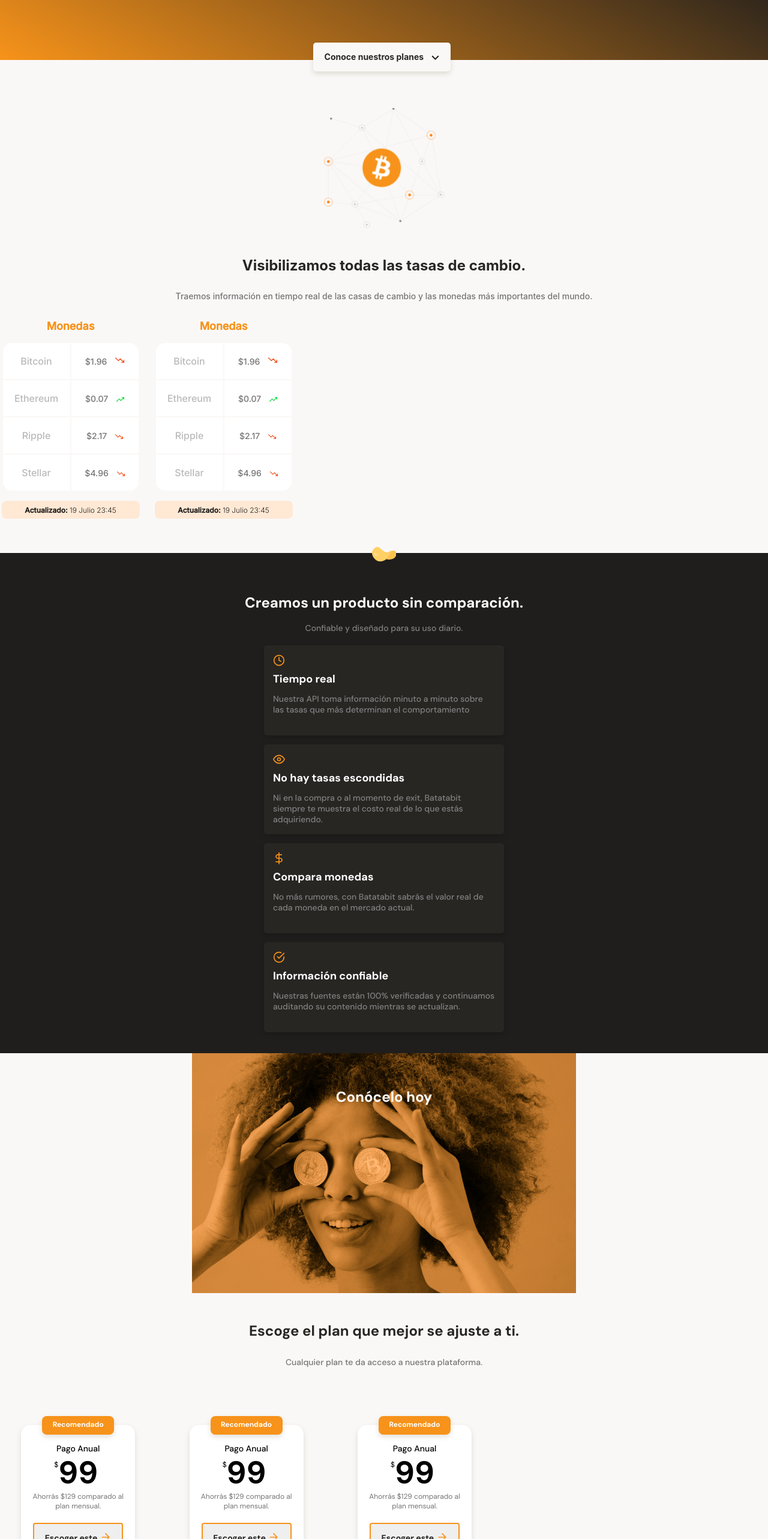
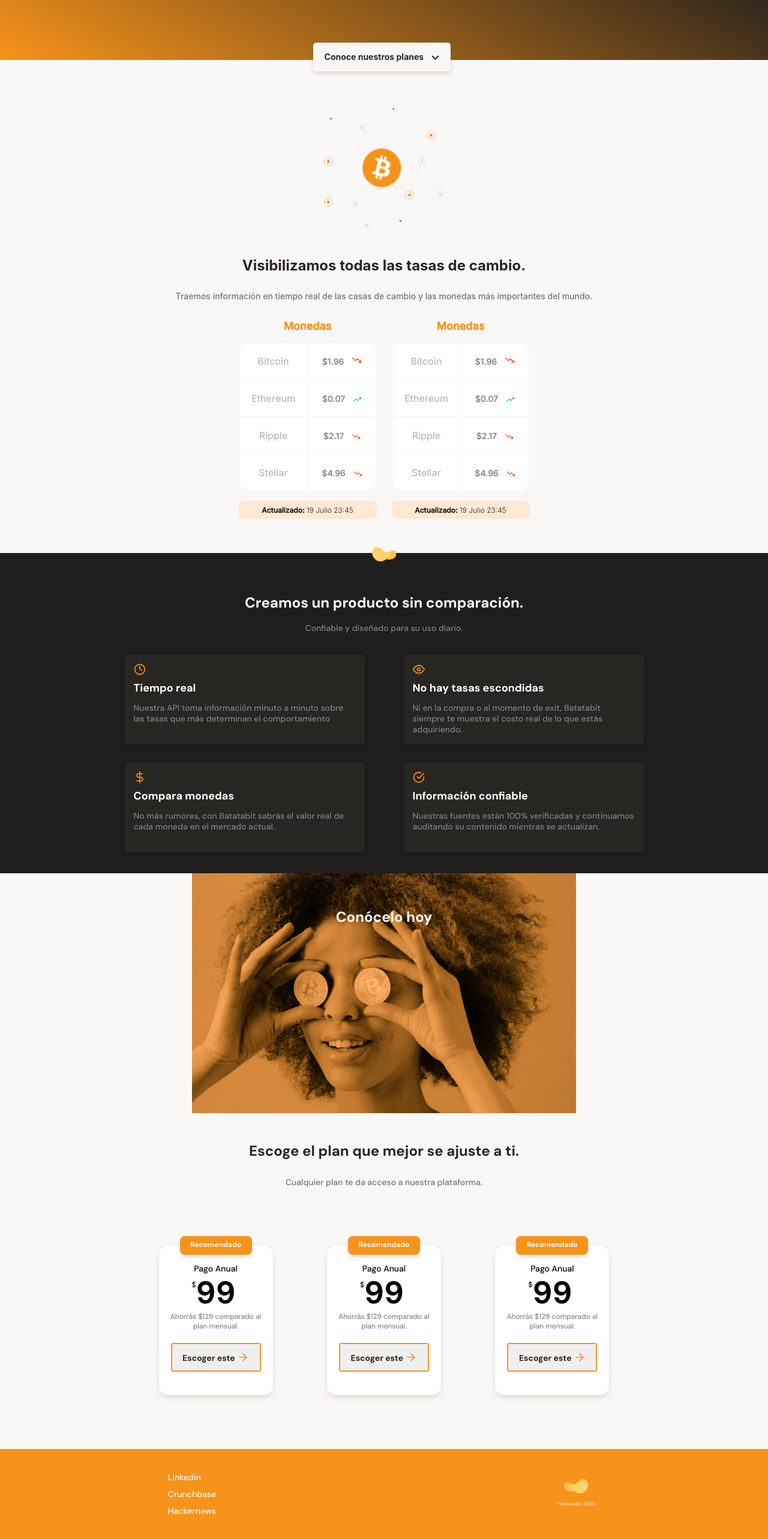
Before and after one commit to MatiasCeb/mobileFirst, a React (Create React App) app: page / in a window 1280 px wide. Shown: the part 234-2800 px from the top of the page at 60% size. Built offline with nearby package versions, Linux system fonts and the light colour scheme.

Commit message:
Styled components media queries

```diff
--- a/package.json
+++ b/package.json
@@ -9,6 +9,7 @@
     "react": "^17.0.2",
     "react-dom": "^17.0.2",
     "react-scripts": "4.0.3",
+    "styled-components": "^5.3.0",
     "web-vitals": "^1.1.2"
   },
   "scripts": {
--- a/src/App.js
+++ b/src/App.js
@@ -1,3 +1,4 @@
+import React, { Component } from 'react';
 import './App.css';
 import Header from "./components/Header";
 import Footer from "./components/Footer";
@@ -6,7 +7,9 @@ import MainProductDetail from "./components/MainProductDetail";
 import BitcoinImg from './components/BitcoinImg';
 import Plans from './components/Plans';
 
-function App() {
+
+class App extends Component {
+  render() {
     return (
       <div className="App">
         <Header />
@@ -20,5 +23,6 @@ function App() {
       </div>
     );
   }
+}
 
 export default App;
--- a/src/components/MainExchange.js
+++ b/src/components/MainExchange.js
@@ -1,6 +1,19 @@
 import React from "react";
 import Table from "./Table";
 import "./styles/MainExchange.css";
+import styled from "styled-components";
+
+const StyledTables = styled.section`
+    display: flex;
+    gap: 20px;
+    height: auto;
+    overflow-x: scroll;
+    scroll-snap-type: x proximity;
+        @media (min-width: 930px) {
+        justify-content: center;
+    }
+`;
+
 
 const MainExchange = () => {
     return (
@@ -10,10 +23,10 @@ const MainExchange = () => {
                 <h2 className="main-exchange-container--h2">Visibilizamos todas las tasas de cambio.</h2>
                 <p className="main-exchange-container--p">Traemos información en tiempo real de las casas de cambio y las monedas más importantes del mundo.</p>
             </div>
-            <div className="main-tables-container">
+            <StyledTables>
                 <Table/>
                 <Table/>
-            </div>
+            </StyledTables>
         </section>
     )
 };
--- a/src/components/MainProductDetail.js
+++ b/src/components/MainProductDetail.js
@@ -2,6 +2,16 @@ import React from "react";
 import products from "./shared/products";
 import ProductCard from "./ProductCard";
 import "./styles/MainProductDetail.css";
+import styled from "styled-components";
+
+const StyledProduct = styled.section`
+        @media (min-width: 930px) {
+        display: flex;
+        flex-wrap: wrap;
+        width: 930px;
+        margin: 0 auto;
+    }
+`;
 
 const MainProductDetail = () => {
     return (
@@ -11,10 +21,10 @@ const MainProductDetail = () => {
                 <h2>Creamos un producto sin comparación.</h2>
                 <p>Confiable y diseñado para su uso diario.</p>
             </div>
-            <div className="product-cards--container">
+            <StyledProduct>
                 {products.map((product) =>
                     <ProductCard key={product.id} product={product}/>)}
-            </div>
+            </StyledProduct>
         </div>
     )
 }
--- a/src/components/Plans.js
+++ b/src/components/Plans.js
@@ -1,6 +1,19 @@
 import React from 'react';
 import PlanSlider from './PlanSlider';
 import "./styles/Plans.css";
+import styled from "styled-components";
+
+const StyledSlider = styled.section`
+    display: flex;
+    gap: 20px;
+    height: 316px;
+    overflow-x: scroll;
+    overscroll-behavior-x: contain;
+    scroll-snap-type: x proximity;
+        @media (min-width: 930px) {
+        justify-content: center;
+    }
+`;
 
 const Plans = () => {
     return (
@@ -9,11 +22,11 @@ const Plans = () => {
                 <h2>Escoge el plan que mejor se ajuste a ti.</h2>
                 <p>Cualquier plan te da acceso a nuestra plataforma.</p>
             </div>
-            <div className="plans-container--slider">
+            <StyledSlider>
                 <PlanSlider/>
                 <PlanSlider/>
                 <PlanSlider/>
-            </div>
+            </StyledSlider>
         </section>
     )
 }
--- a/src/components/styles/PlanSlider.css
+++ b/src/components/styles/PlanSlider.css
@@ -5,6 +5,15 @@
     overflow-x: scroll;
     overscroll-behavior-x: contain;
     scroll-snap-type: x proximity;
+}
+.plans-container--sliderbig {
+    display: flex;
+    gap: 20px;
+    height: 316px;
+    overflow-x: scroll;
+    overscroll-behavior-x: contain;
+    scroll-snap-type: x proximity;
+    justify-content: center;
 }
 .plans-container--card {
     position: relative;
```
Also changed, not shown: src/tablet.css (added, +11 -0 lines), src/App.css (line endings or trailing spaces), src/index.css (line endings or trailing spaces), 1 other file (tests, documents, lock files or other folders). Lines whose indentation alone changed are shown as unchanged.
